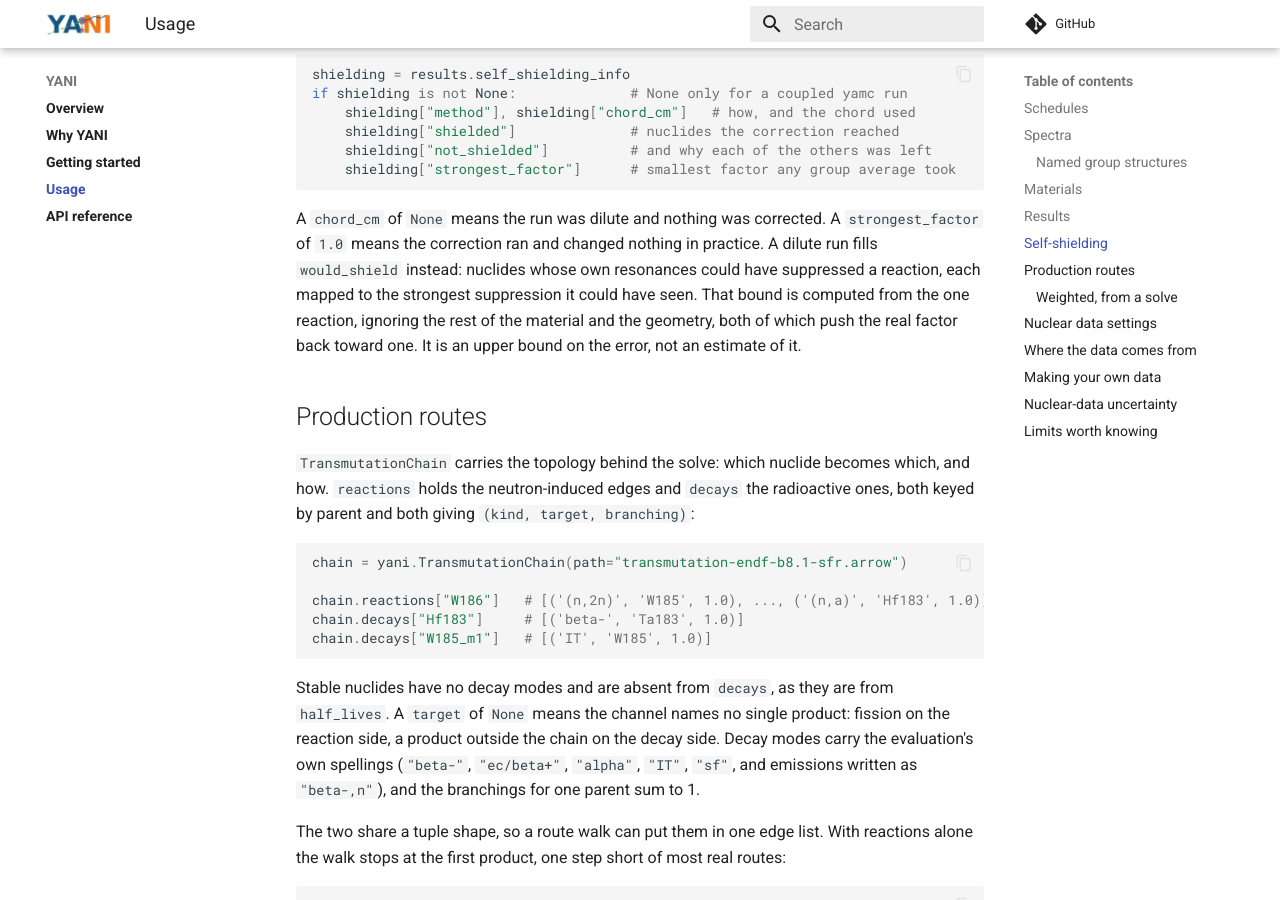
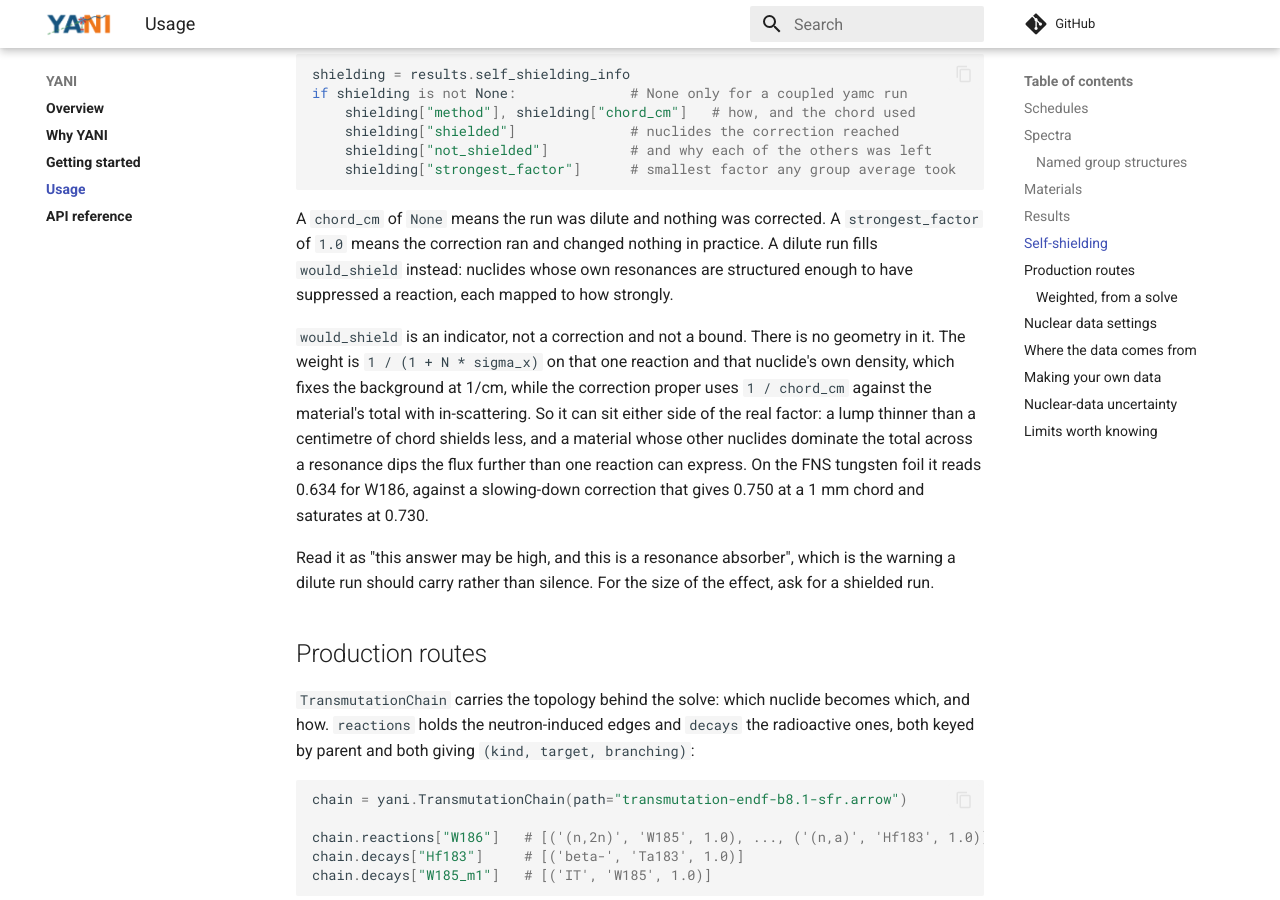
Before and after one commit to fusion-neutronics/yani, an MkDocs documentation site: the page built from docs/usage.md, in a window 1280 px wide and 900 px high, scrolled down 6077 px. Built offline with MkDocs 1.6.1 and Material for MkDocs 9.7.7, drawn with Linux system fonts in a browser that asks for light colours; comment, search, counter and statistics services are not loaded; some of the changed text lies outside the part shown.

Commit message:
Stop calling would_shield a bound
Self-shielding said `would_shield` is "an upper bound on the error, not an
estimate of it", and the Limits list said it "bounds by how much". The core's
own `self_shielding.rs` says the opposite about the same number: "an indicator,
not the correction and not a strict bound", "not a factor to correct anything
by".

The code sides with the Rust doc. The indicator weights by
`1 / (1 + N * sigma_x)` on one reaction and that nuclide's own density, fixing
the background at 1/cm, while the correction uses `1 / chord_cm` against the
material's total with in-scattering. So the two are not tied in either
direction: a lump thinner than a centimetre of chord shields less, and a
material whose other nuclides dominate the total across a resonance dips the
flux further than one reaction can express.

On the FNS tungsten foil the gap is measurable: `would_shield` reads 0.634 for
W186, so "an upper bound on the error" promised at most 37%, while the
slowing-down correction on the same foil and spectrum gives 0.750 at a 1 mm
chord and saturates at 0.730 by 4 cm. Overstating by 1.4x is what a screen does
and not what a bound may do.

Both places now say what the number is for, which is deciding whether to ask
for a shielded run, and send the reader to that run for the size of the effect.
The core-side docstring this text mirrors is fusion-neutronics/core#45.

```diff
--- a/docs/usage.md
+++ b/docs/usage.md
@@ -297,12 +297,23 @@ if shielding is not None:              # None only for a coupled yamc run
 
 A `chord_cm` of `None` means the run was dilute and nothing was corrected. A
 `strongest_factor` of `1.0` means the correction ran and changed nothing in
-practice. A dilute run fills `would_shield`
-instead: nuclides whose own resonances could have suppressed a reaction, each
-mapped to the strongest suppression it could have seen. That bound is computed
-from the one reaction, ignoring the rest of the material and the geometry, both
-of which push the real factor back toward one. It is an upper bound on the
-error, not an estimate of it.
+practice. A dilute run fills `would_shield` instead: nuclides whose own
+resonances are structured enough to have suppressed a reaction, each mapped to
+how strongly.
+
+`would_shield` is an indicator, not a correction and not a bound. There is no
+geometry in it. The weight is `1 / (1 + N * sigma_x)` on that one reaction and
+that nuclide's own density, which fixes the background at 1/cm, while the
+correction proper uses `1 / chord_cm` against the material's total with
+in-scattering. So it can sit either side of the real factor: a lump thinner than
+a centimetre of chord shields less, and a material whose other nuclides dominate
+the total across a resonance dips the flux further than one reaction can
+express. On the FNS tungsten foil it reads 0.634 for W186, against a
+slowing-down correction that gives 0.750 at a 1 mm chord and saturates at 0.730.
+
+Read it as "this answer may be high, and this is a resonance absorber", which
+is the warning a dilute run should carry rather than silence. For the size of
+the effect, ask for a shielded run.
 
 ## Production routes
 
@@ -681,7 +692,9 @@ take the spread over yourself.
   are not consumed; both are counted in `data_uncertainty_info`.
 - Nothing is self-shielded unless you give a shape or a chord, so a dilute run
   of a resonance absorber reads high. `self_shielding_info["would_shield"]`
-  bounds by how much, on the run that skipped it.
+  flags which nuclides on the run that skipped it, and how strongly their own
+  resonances could bite. It is a screen, not a bound: only a shielded run says
+  by how much.
 - The network is only as complete as the chain you configure. A product whose
   parent reaction is missing from `transmutation_reactions` never appears, and
   neither does any route through it.
```
Also changed, not shown: docs/why_yani.md (+5 -2 lines).
